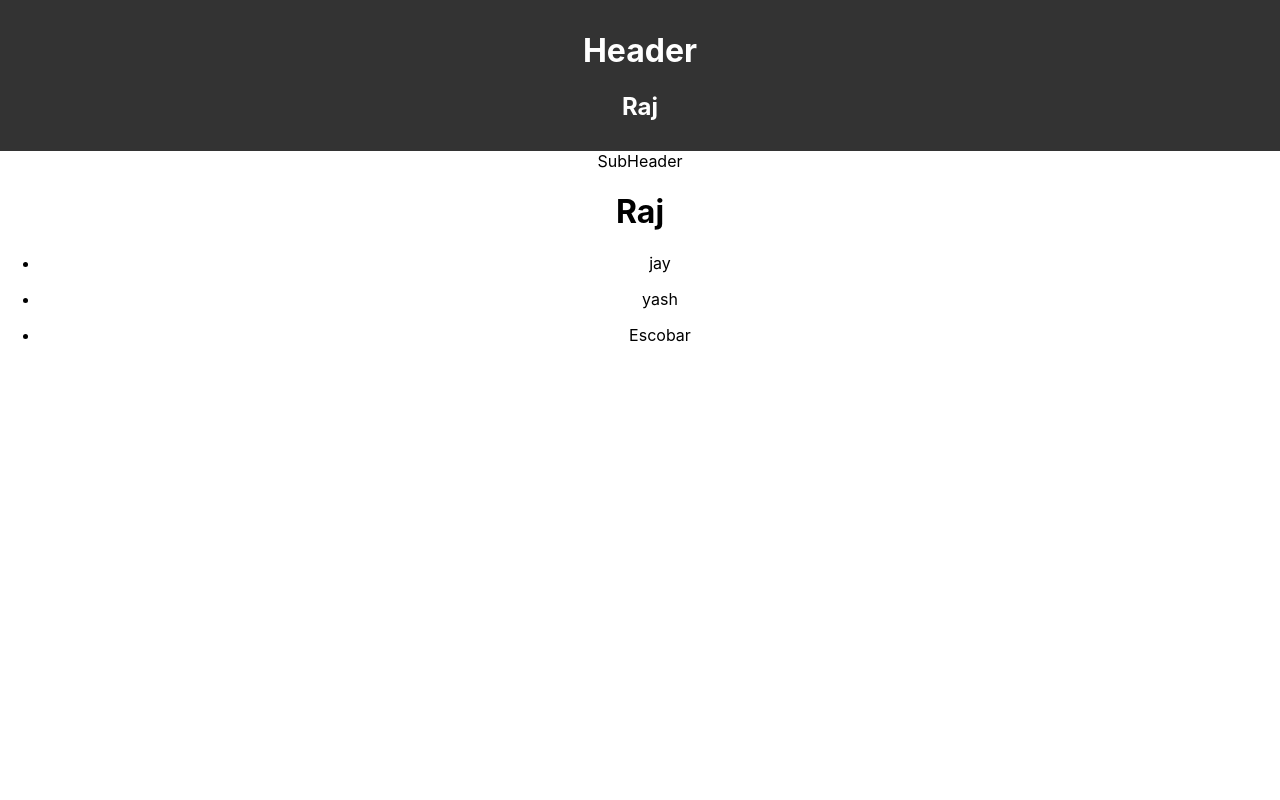
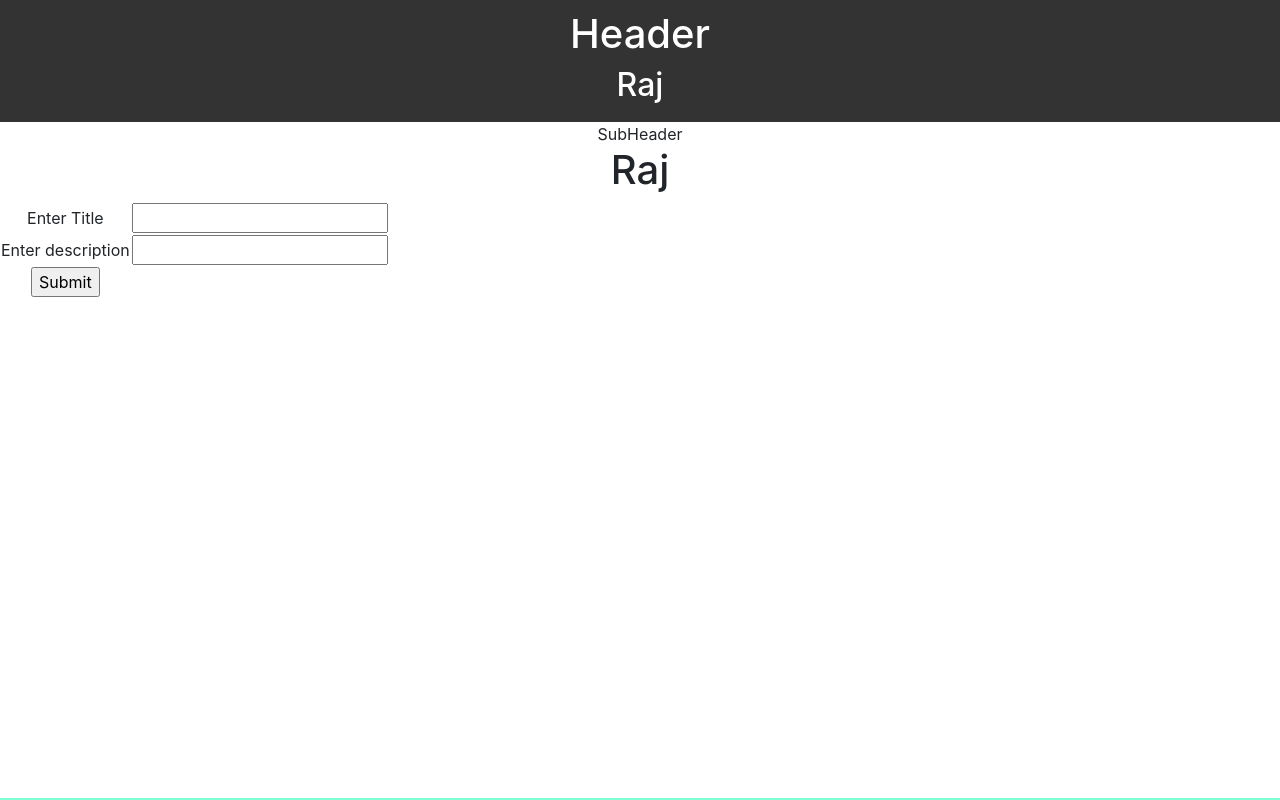
Before and after one commit to samirvithlani/react-club3, a React (Create React App) app: page / in a window 1280 px wide. Shown: the top 800 px of the page. Built offline with nearby package versions, Linux system fonts and the light colour scheme.

Commit message:
useState

```diff
--- a/public/index.html
+++ b/public/index.html
@@ -10,6 +10,19 @@
       content="Web site created using create-react-app"
     />
     <link rel="apple-touch-icon" href="%PUBLIC_URL%/logo192.png" />
+    <!-- CSS only -->
+    <link
+      href="https://cdn.jsdelivr.net/npm/bootstrap@5.2.0/dist/css/bootstrap.min.css"
+      rel="stylesheet"
+      integrity="sha384-gH2yIJqKdNHPEq0n4Mqa/HGKIhSkIHeL5AyhkYV8i59U5AR6csBvApHHNl/vI1Bx"
+      crossorigin="anonymous"
+    />
+    <!-- JavaScript Bundle with Popper -->
+    <script
+      src="https://cdn.jsdelivr.net/npm/bootstrap@5.2.0/dist/js/bootstrap.bundle.min.js"
+      integrity="sha384-A3rJD856KowSb7dwlZdYEkO39Gagi7vIsF0jrRAoQmDKKtQBHUuLZ9AsSv4jD4Xa"
+      crossorigin="anonymous"
+    ></script>
     <!--
       manifest.json provides metadata used when your web app is installed on a
       user's mobile device or desktop. See https://developers.google.com/web/fundamentals/web-app-manifest/
--- a/src/App.js
+++ b/src/App.js
@@ -4,6 +4,8 @@ import { First } from './First';
 import { Header } from './components/Header';
 import Footer from './components/Footer';
 import { Users } from './components/Users';
+import { AddBugs } from './bug/AddBugs';
+import { RegisterBug } from './bug/RegisterBug';
 //jsx
 
 function App() {
@@ -25,7 +27,7 @@ var userName = "Raj"
 
     <div className="App">
       <Header uName = {userName}/>
-      <Users/>
+      <RegisterBug/>
       <Footer address = {address}/>
     </div>
   );
--- /dev/null
+++ b/src/bug/AddBugs.js
@@ -0,0 +1,38 @@
+import React from 'react'
+import { ListBugs } from './ListBugs'
+
+export const AddBugs = () => {
+    var bugs = [
+        {
+            id: 1,
+            title: 'Bug 1',
+            description: 'Bug 1 description',
+            status: 'New',
+            isActive:true
+        },
+        {
+            id: 2,
+            title: 'Login issue',
+            description: 'Login is not working',
+            status: 'Pending',
+            isActive:true
+        },
+        {
+            id: 3,
+            title: 'Signup Issue',
+            description: 'Signup is not working',
+            status: 'Old',
+            isActive:false
+        }
+    ]
+    const deleteBug =(bug)=>{
+        bugs = bugs.filter(b=>b.id!==bug.id)
+
+    }
+  return (
+    <div>
+
+        <ListBugs bugs = {bugs} deleteBug = {deleteBug}/>
+    </div>
+  )
+}
--- /dev/null
+++ b/src/bug/ListBugs.js
@@ -0,0 +1,36 @@
+import React from "react";
+
+export const ListBugs = (props) => {
+  return (
+    <div>
+      <table class="table table-striped table-dark">
+        <thead>
+          <tr>
+            <th scope="col">#</th>
+            <th scope="col">Title</th>
+            <th scope="col">description</th>
+            <th scope="col">status</th>
+            <th scope="col">isActive</th>
+            <th scope="col">Action</th>
+          </tr>
+        </thead>
+        <tbody>
+          {props.bugs.map((bug) => {
+            return (
+              <tr>
+                <td scope="row">{bug.id}</td>
+                <td>{bug.title}</td>
+                <td>{bug.description}</td>
+                <td>{bug.status}</td>
+                <td>{bug.isActive ? "Active" : "Inactive"}</td>
+                <td>
+                    <button className="btn btn-danger" onClick={()=>{props.deleteBug(bug)}}>Delete</button>
+                </td>
+              </tr>
+            );
+          })}
+        </tbody>
+      </table>
+    </div>
+  );
+};
--- /dev/null
+++ b/src/bug/RegisterBug.js
@@ -0,0 +1,46 @@
+import React, { useState } from "react";
+
+export const RegisterBug = () => {
+
+    const [title, settitle] = useState('')
+    const [description, setdescription] = useState('')
+
+    const descriptonHandler = (e)=>{
+        console.log(e.target.value)
+        setdescription(e.target.value)
+
+    }
+
+
+  const submitHandler = (e) => {
+    //event
+    e.preventDefault();
+    //console.log(e.target.elements.title.value);
+    alert(`Title: ${title} \n Description: ${description}`)
+  };
+  return (
+    <div>
+      <form onSubmit={submitHandler}>
+        <table>
+          <tr>
+            <td>Enter Title</td>
+            <td>
+              <input type="text" name="title" onChange={(e)=>{settitle(e.target.value)}}></input>
+            </td>
+          </tr>
+          <tr>
+            <td>Enter description</td>
+            <td>
+              <input type="text" name="description" onChange={(e)=>{descriptonHandler(e)}}></input>
+            </td>
+          </tr>
+          <tr>
+            <td>
+              <input type="submit" value="Submit"></input>
+            </td>
+          </tr>
+        </table>
+      </form>
+    </div>
+  );
+};
```
